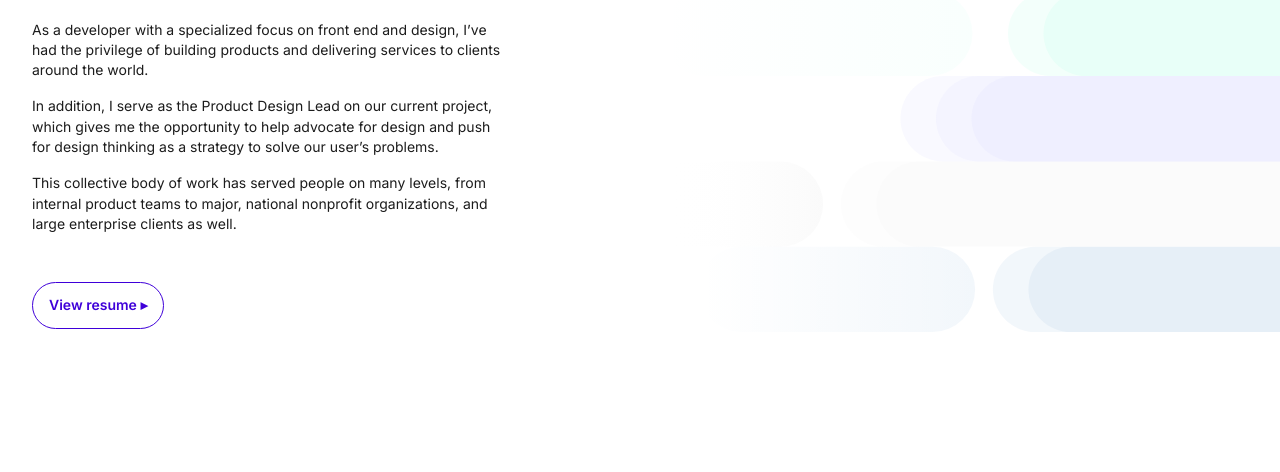
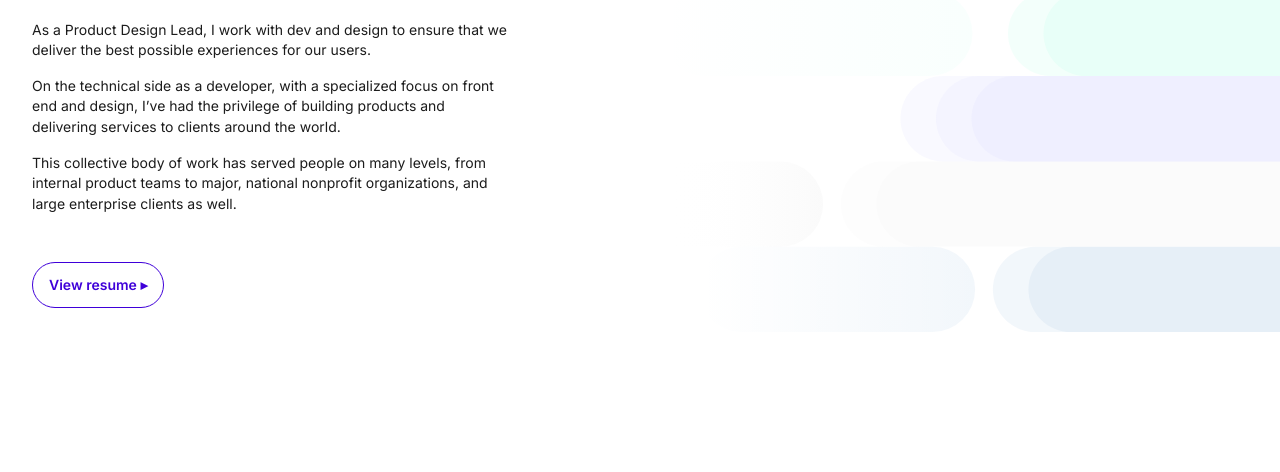
Before and after one commit to techtolentino/randytolentino2020, a Gatsby site: page /work in a window 1280 px wide. Shown: the part 279-751 px from the top of the page. Built offline with nearby package versions, Linux system fonts and the light colour scheme; Gatsby itself is replaced by a stand-in of ours.

Commit message:
switch paths to des

```diff
--- a/src/pages/work.js
+++ b/src/pages/work.js
@@ -28,8 +28,8 @@ const WorkPage = () => (
         <div className="rt-hero-work-content">
           <hr className="divider-alt" />
           <h1 className="rt-hero-work-title">work</h1>
-          <p>As a developer with a specialized focus on front end and design, I’ve had the privilege of building products and delivering services to clients around the world.</p>
-          <p>In addition, I serve as the Product Design Lead on our current project, which gives me the opportunity to help advocate for design and push for design thinking as a strategy to solve our user’s problems.</p>
+          <p>As a Product Design Lead, I work with dev and design to ensure that we deliver the best possible experiences for our users.</p>
+          <p>On the technical side as a developer,  with a specialized focus on front end and design, I’ve had the privilege of building products and delivering services to clients around the world.</p>
           <p className="rt-hero-work-subtitle">This collective body of work has served people on many levels, from internal product teams to major, national nonprofit organizations, and large enterprise clients as well.</p>
 
           <a
```
Also changed, not shown: 1 other file.
